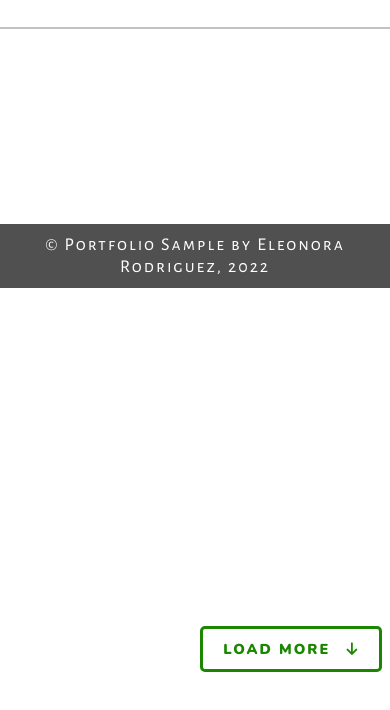
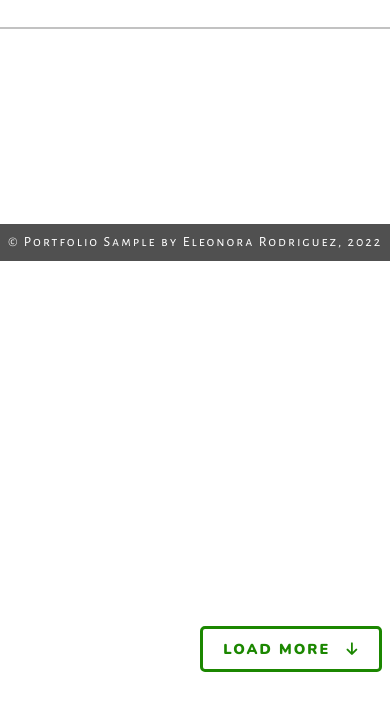
Before and after one commit to ElyRod85/ImageSearch, a plain HTML site: page index.html in a window 390 px wide. Shown: the part 134-844 px from the top of the page. Drawn offline with nearby package versions, Linux system fonts and the light colour scheme.

Commit message:
Update style.css

```diff
--- a/style.css
+++ b/style.css
@@ -312,3 +312,9 @@ footer {
     margin-top: 0;
     margin-bottom: 0;
   }
+
+  @media (max-width: 768px) {
+    .footer-name p {
+        font-size: 14px;
+    }
+}
```
